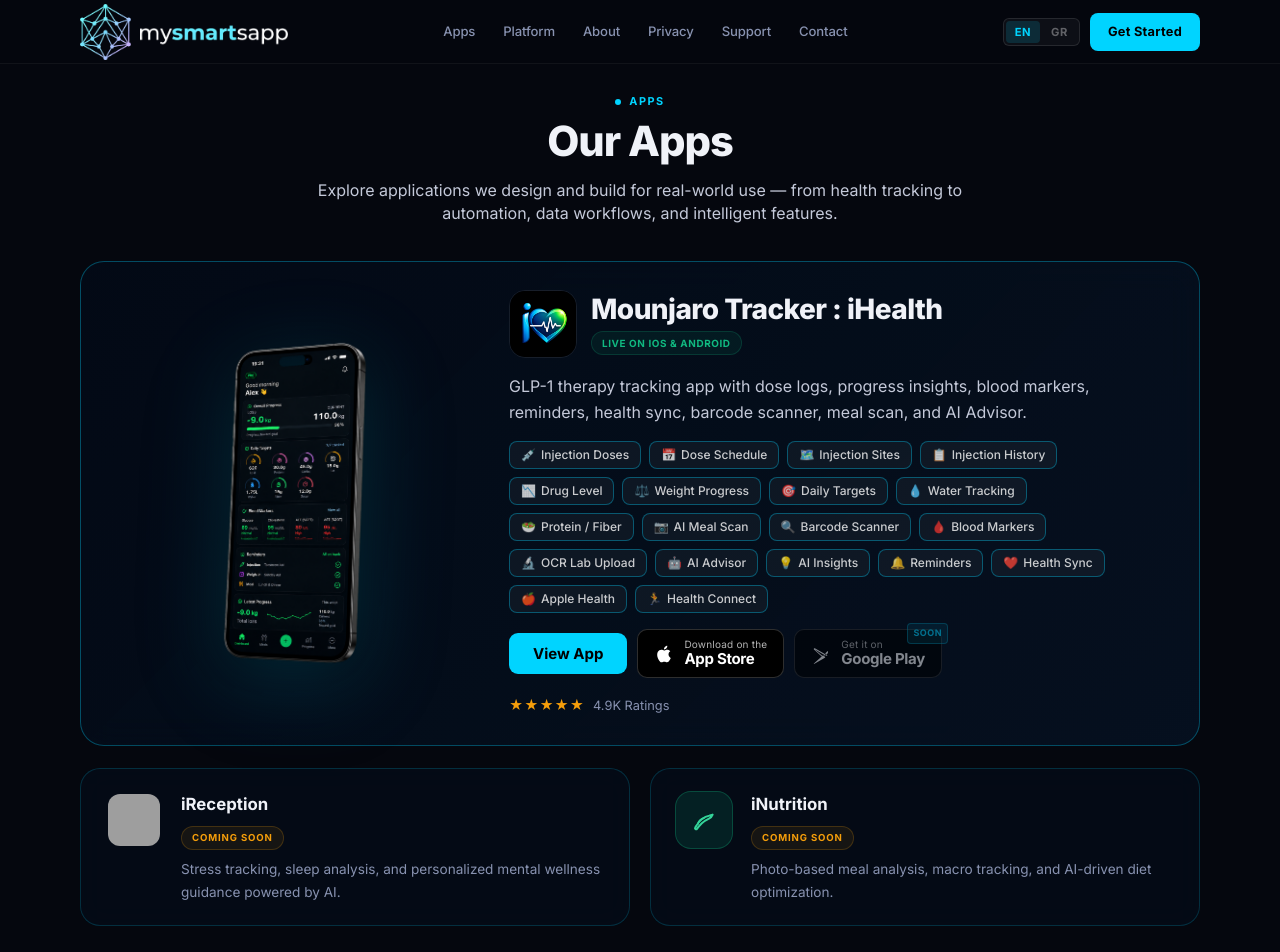
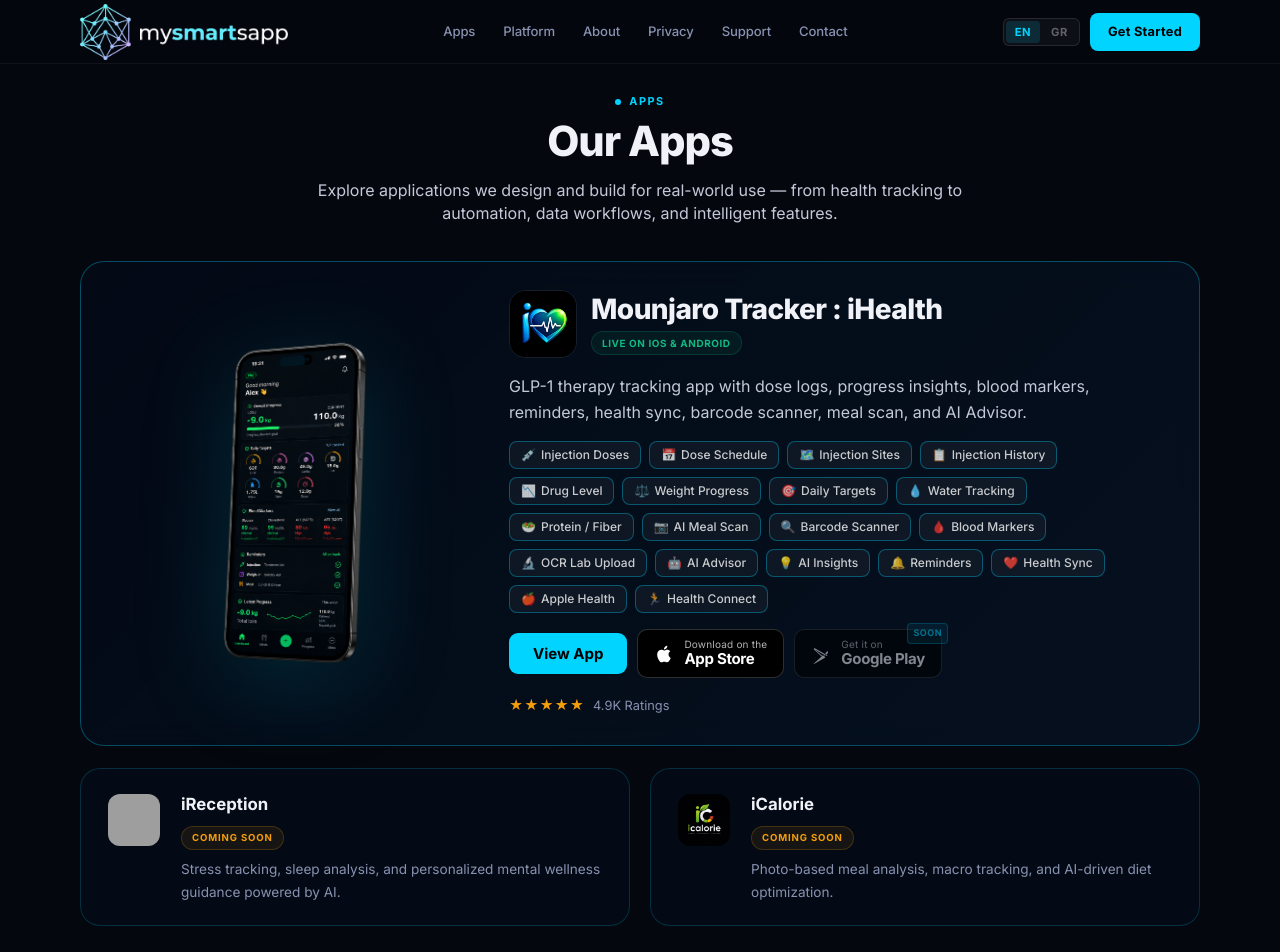
Before and after one commit to Sabbasromania-ai/mysmartapp-site, a React (Vite) app: page /apps in a window 1280 px wide. Shown: the top 952 px of the page. Built offline with nearby package versions, Linux system fonts and the light colour scheme; grey boxes are pictures that could not be loaded.

Commit message:
Rename iNutrition → iCalorie with new logo

```diff
--- a/src/pages/AppsPage.tsx
+++ b/src/pages/AppsPage.tsx
@@ -2,6 +2,7 @@
 import { useNavigate } from 'react-router-dom'
 import appLogo from '../applogo.png'
 import iReceptionLogo from '../ireception-logo.png'
+import iCalorieLogo from '../icalorie-logo.png'
 import heroPhoneCutout from '../screens/hero-phone-cutout.png'
 import { useLang } from '../LangContext'
 import { config } from '../config'
@@ -188,14 +189,11 @@
             </div>
 
             <div className="ap-soon-card reveal" onClick={() => navigate(`/apps/${SLUG_NUTRITION}`)}>
-              <div className="ap-soon-icon" style={{ background: 'rgba(16,185,129,0.12)', border: '1px solid rgba(16,185,129,0.28)' }}>
-                <svg width="26" height="26" viewBox="0 0 24 24" fill="none" stroke="#34d399" strokeWidth="1.8" strokeLinecap="round" strokeLinejoin="round">
-                  <path d="M17 8C8 10 5.9 16.17 3.82 19.11a1 1 0 0 0 1.69 1.06C7 18 8.5 16.5 10 15c2-2 4-3 7-4.5C19 9.5 20 7 20 7s-2 .5-3 1z"/>
-                  <path d="M6.3 15.7C7 13 9.5 11 12 10"/>
-                </svg>
+              <div className="ap-soon-icon" style={{ background: 'transparent', border: 'none', padding: 0 }}>
+                <img src={iCalorieLogo} alt="iCalorie" style={{ width: 52, height: 52, borderRadius: 12 }} />
               </div>
               <div className="ap-soon-body">
-                <div className="ap-soon-name">iNutrition</div>
+                <div className="ap-soon-name">iCalorie</div>
                 <span className="ap-soon-badge">{t('apps_coming_soon')}</span>
                 <p className="ap-soon-desc">{t('app2_short')}</p>
               </div>
--- a/src/translations.ts
+++ b/src/translations.ts
@@ -28,7 +28,7 @@
     app1_name: 'iReception',
     app1_tag: 'Coming Soon',
     app1_desc: 'Stress tracking, sleep analysis, and mental wellness guidance.',
-    app2_name: 'iNutrition',
+    app2_name: 'iCalorie',
     app2_tag: 'Coming Soon',
     app2_desc: 'Photo-based meal analysis, macro tracking and diet optimization.',
 
@@ -245,7 +245,7 @@
     app1_name: 'iReception',
     app1_tag: 'Σύντομα',
     app1_desc: 'Παρακολούθηση άγχους, ανάλυση ύπνου και καθοδήγηση ψυχικής ευεξίας.',
-    app2_name: 'iNutrition',
+    app2_name: 'iCalorie',
     app2_tag: 'Σύντομα',
     app2_desc: 'Ανάλυση γεύματος από φωτογραφία, καταγραφή μακροθρεπτικών και βελτιστοποίηση.',
 
```
Also changed, not shown: src/icalorie-logo.png (added).
